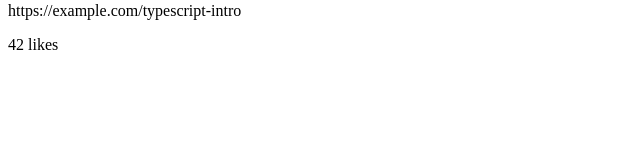
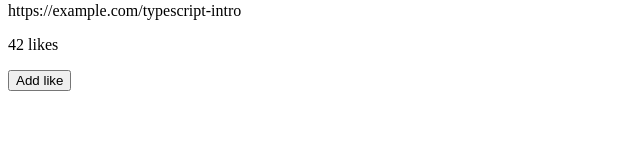
Before and after one commit to EmoGeorgiev/Full-Stack-Open-NextJS, a Next.js app in the folder blogs-app/: page /blogs/1 in a window 1280 px wide. Shown: the part 125-285 px from the top of the page, without its empty margins (0-640 px from the left). Built offline with nearby package versions, Linux system fonts and the light colour scheme.

Commit message:
Added solution to exercise 4

```diff
--- a/blogs-app/app/actions/blogs.ts
+++ b/blogs-app/app/actions/blogs.ts
@@ -2,7 +2,7 @@
 
 import { redirect } from "next/navigation"
 import { revalidatePath } from "next/cache"
-import { addBlog } from "../services/blogs"
+import { addBlog, addLike } from "../services/blogs"
 
 export const createBlog = async (formData: FormData) => {
   const title = formData.get("title") as string
@@ -14,3 +14,12 @@ export const createBlog = async (formData: FormData) => {
   revalidatePath("/blogs")
   redirect("/blogs")
 }
+
+export const addBlogLike = async (formData: FormData) => {
+  const id = Number(formData.get("id"))
+
+  addLike(id)
+
+  revalidatePath(`/blogs/${id}`)
+  revalidatePath("/blogs")
+}
--- a/blogs-app/app/blogs/[id]/page.tsx
+++ b/blogs-app/app/blogs/[id]/page.tsx
@@ -1,6 +1,6 @@
+import { addBlogLike } from "@/app/actions/blogs"
 import { getBlogById } from "@/app/services/blogs"
 import { notFound } from "next/navigation"
-
 
 const BlogPage = async ({ params }: { params: Promise<{ id: string }> }) => {
   const { id } = await params
@@ -16,6 +16,13 @@ const BlogPage = async ({ params }: { params: Promise<{ id: string }> }) => {
       <p>{blog.author}</p>
       <p>{blog.url}</p>
       <p>{blog.likes} likes</p>
+
+      <form action={addBlogLike}>
+        <input type="hidden" name="id" value={blog.id} />
+        <button type="submit">
+          Add like
+        </button>
+      </form>
     </div>
   )
 }
--- a/blogs-app/app/services/blogs.ts
+++ b/blogs-app/app/services/blogs.ts
@@ -35,3 +35,11 @@ export const addBlog = (title: string, author: string, url: string) => {
 export const getBlogById = (id: number) => {
   return blogs.find(blog => blog.id === id)
 }
+
+export const addLike = (id: number) => {
+  const blog = getBlogById(id)
+
+  if (blog) {
+    blog.likes++
+  }
+}
```
